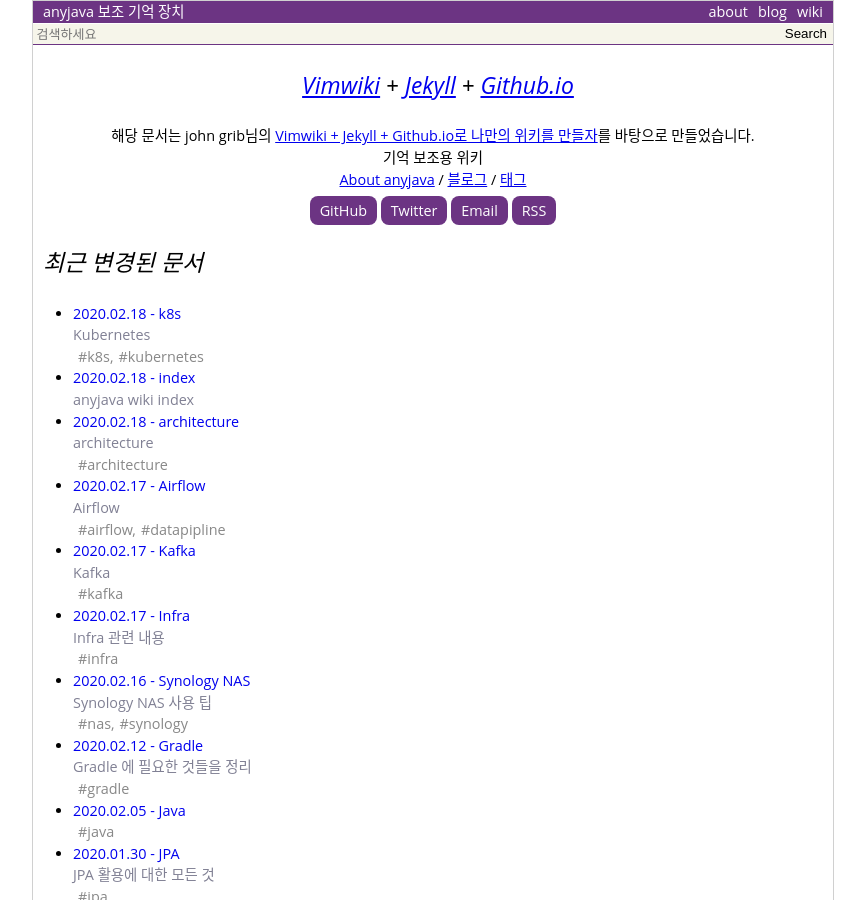
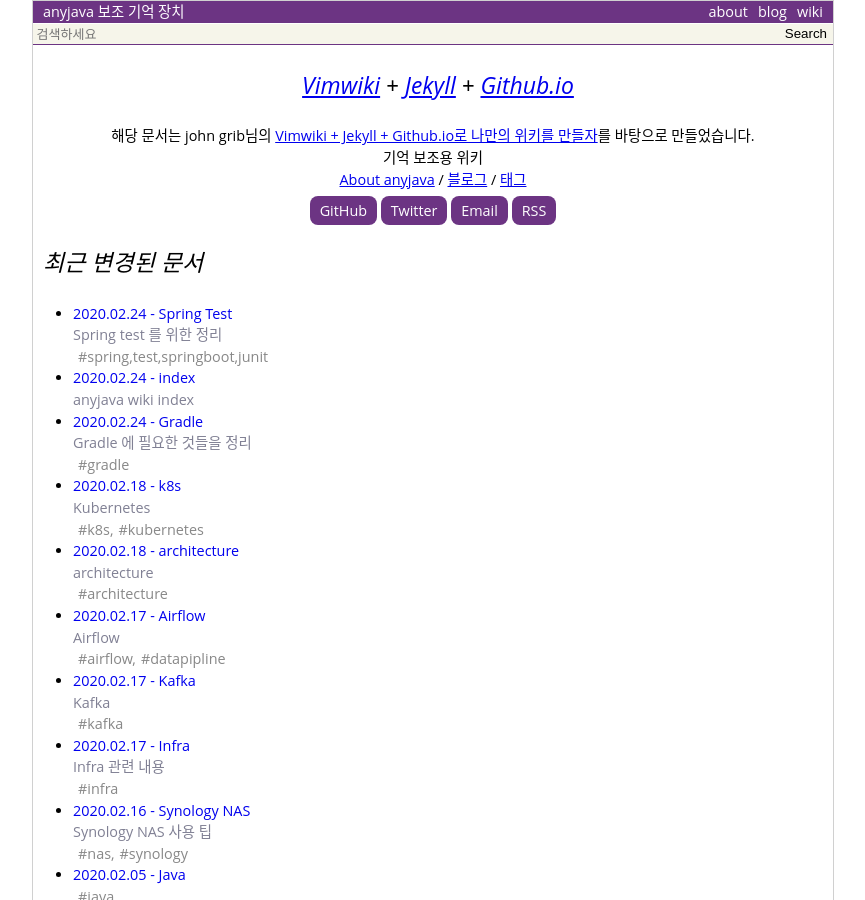
Before and after one commit to anyjava/anyjava.github.io, a Jekyll site: the page built from index.html, in a window 1280 px wide and 900 px high. Shown: the whole window, without its empty margins (207-1072 px from the left). Built offline with Jekyll 4.4.1, drawn with Linux system fonts in a browser that asks for light colours; some of the changed text lies outside the part shown.

Commit message:
ADD Spring_Test.dm

```diff
--- a/_data/pageMap.yml
+++ b/_data/pageMap.yml
@@ -140,7 +140,7 @@
     summary: 'Gradle 에 필요한 것들을 정리'
     parent: index
     url: /wiki/Gradle
-    updated: '2020-02-12 07:12:53 +0900'
+    updated: '2020-02-24 14:13:11 +0900'
     children: []
 Http:
     type: wiki
@@ -156,7 +156,7 @@
     summary: 'anyjava wiki index'
     parent: null
     url: /wiki/index
-    updated: '2020-02-18 14:45:21 +0900'
+    updated: '2020-02-24 14:13:46 +0900'
     children: []
 Infra:
     type: wiki
@@ -365,7 +365,7 @@
     parent: index
     url: /wiki/Spring
     updated: '2018-09-05 09:22:27 +0900'
-    children: [Async, Bean_Validation, BeanScope, initSpring, JPA, Logging, Spring_Boot, Spring_Boot_Actuator, Spring_Cloud, Spring-Batch, WebFlux, 기본적인내용]
+    children: [Async, Bean_Validation, BeanScope, initSpring, JPA, Logging, Spring_Boot, Spring_Boot_Actuator, Spring_Cloud, Spring_Test, Spring-Batch, WebFlux, 기본적인내용]
 Spring_Boot:
     type: wiki
     title: 'Spring Boot'
@@ -389,6 +389,14 @@
     parent: Spring
     url: /wiki/Spring_Cloud
     updated: '2020-01-23 19:27:51 +0900'
+    children: []
+Spring_Test:
+    type: wiki
+    title: 'Spring Test'
+    summary: 'Spring test 를 위한 정리'
+    parent: Spring
+    url: /wiki/Spring_Test
+    updated: '2020-02-24 14:56:06 +0900'
     children: []
 Spring-Batch:
     type: wiki
--- a/_data/tagList.yml
+++ b/_data/tagList.yml
@@ -58,6 +58,7 @@
 - 'spring,'
 - 'spring,cloud'
 - 'spring,springboot,actuactor'
+- 'spring,test,springboot,junit'
 - springboot
 - 'springboot,'
 - synology
--- a/_data/tagMap.yml
+++ b/_data/tagMap.yml
@@ -145,6 +145,8 @@
     - {fileName: Spring_Boot_Actuator}
 'spring,cloud':
     - {fileName: Spring_Cloud}
+'spring,test,springboot,junit':
+    - {fileName: Spring_Test}
 batch:
     - {fileName: Spring-Batch}
 'nas,':
--- /dev/null
+++ b/_wiki/Spring_Test.md
@@ -0,0 +1,22 @@
+---
+layout  : wiki
+title   : Spring Test
+summary : Spring test 를 위한 정리
+date    : 2020-02-24 14:13:51 +0900
+updated : 2020-02-24 14:56:06 +0900
+tags    : spring,test,springboot,junit
+toc     : true
+public  : true
+parent  : Spring
+latex   : false
+adsense : true
+---
+* TOC
+{:toc}
+
+## 이슈
+
+* `@MockBean`, `@SpyBean`을 사용하면 TestApplicationContext 를 재사용하지 못하기 때문에 테스트 수행속도를 느리게 할 수 있다.
+  * 참고 링크
+  * [https://www.baeldung.com/spring-tests](https://www.baeldung.com/spring-tests)
+  * [https://docs.spring.io/spring-boot/docs/current/reference/htmlsingle/#boot-features-testing-spring-boot-applications-mocking-beans](https://docs.spring.io/spring-boot/docs/current/reference/htmlsingle/#boot-features-testing-spring-boot-applications-mocking-beans)
--- a/_wiki/index.md
+++ b/_wiki/index.md
@@ -3,7 +3,7 @@
 title   : index
 summary : anyjava wiki index
 date    : 2018-08-15 19:41:36 +0900
-updated : 2020-02-18 14:45:21 +0900
+updated : 2020-02-24 14:13:46 +0900
 tags    :
 toc     : true
 public  : true
@@ -27,6 +27,7 @@
   * [[initSpring]]
 	* [[기본적인내용]]
 	* [[Spring_Boot]]
+	* [[Spring_Test]]
 	* [[Spring_Boot_Actuator]]
 	* [[JPA]]
 		* [[QueryDsl]]
```
Also changed, not shown: _wiki/Gradle.md (+9 -1 lines).
